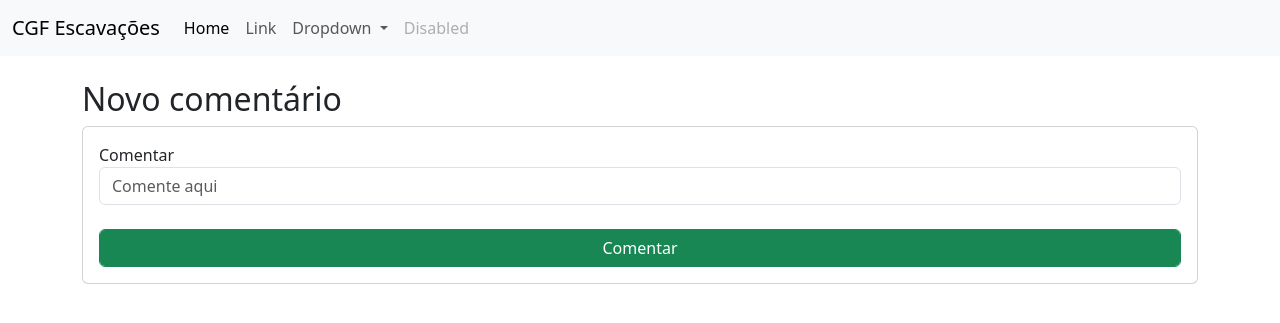
After one commit to JoaoInacioFussiegerIzaias/Cgf-App, a Node project: template views/admin/addcomentarios.handlebars in a window 1280 px wide. The commit adds this page. Shown: the top 323 px of the page. Run offline with Node 20 templates, Linux system fonts and the light colour scheme; the template is opened without the code that fills it, so the values that code supplies are empty; some libraries are stand-ins or nearby versions.

Commit message:
comments form

```diff
--- a/App.js
+++ b/App.js
@@ -35,7 +35,7 @@ cgfApp.get('/', (req, res) => {
 cgfApp.use('/admin', admin)
 
 
-const PORT = 3000
+const PORT = "PORT"
 cgfApp.listen(PORT, () => {
     console.log("Server rodando")
 })
--- a/routes/admin.js
+++ b/routes/admin.js
@@ -6,7 +6,10 @@ router.get('/', (req, res) => {
 })
 
 router.get('/comentarios', (req, res) => {
-    res.send("pagina principal adm comentarios")
+    res.render("admin/comentarios")
 })
 
+router.get('/comentarios/add', (req, res) => {
+    res.render("admin/addcomentarios")
+})
 module.exports = router
--- /dev/null
+++ b/views/admin/addcomentarios.handlebars
@@ -0,0 +1,10 @@
+<h2>Novo comentário</h2>
+<div class="card">
+    <div class="card-body">
+    <form action="/admin/categorias/new" method="POST">
+        <label for="comentario">Comentar</label>
+        <input type="text" id="comentario" name="comentario" placeholder="Comente aqui" class="form-control">
+        <a href=""><button class="submit btn btn-success form-control mt-4" >Comentar</button></a>
+    </form>
+    </div>
+</div>
--- /dev/null
+++ b/views/admin/comentarios.handlebars
@@ -0,0 +1,3 @@
+<h1>Comentarios sobre: </h1>
+<hr>
+<a href="/admin/comentarios/add"><button class="btn btn-success">Comentar</button></a>
--- a/views/layouts/main.handlebars
+++ b/views/layouts/main.handlebars
@@ -8,7 +8,10 @@
 </head>
 <body>
     {{>_navbar}}
-    {{{body}}}
+    <div class="container mt-4">
+        {{{body}}}
+    </div>
+
 </body>
 <script src="/js/bootstrap.js"></script>
 </html>
--- a/views/partials/_navbar.handlebars
+++ b/views/partials/_navbar.handlebars
@@ -1,6 +1,6 @@
 <nav class="navbar navbar-expand-lg bg-body-tertiary">
   <div class="container-fluid">
-    <a class="navbar-brand" href="#">Navbar</a>
+    <a class="navbar-brand" href="#">CGF Escavações</a>
     <button class="navbar-toggler" type="button" data-bs-toggle="collapse" data-bs-target="#navbarSupportedContent" aria-controls="navbarSupportedContent" aria-expanded="false" aria-label="Toggle navigation">
       <span class="navbar-toggler-icon"></span>
     </button>
@@ -27,10 +27,6 @@
           <a class="nav-link disabled" aria-disabled="true">Disabled</a>
         </li>
       </ul>
-      <form class="d-flex" role="search">
-        <input class="form-control me-2" type="search" placeholder="Search" aria-label="Search">
-        <button class="btn btn-outline-success" type="submit">Search</button>
-      </form>
     </div>
   </div>
 </nav>
```
